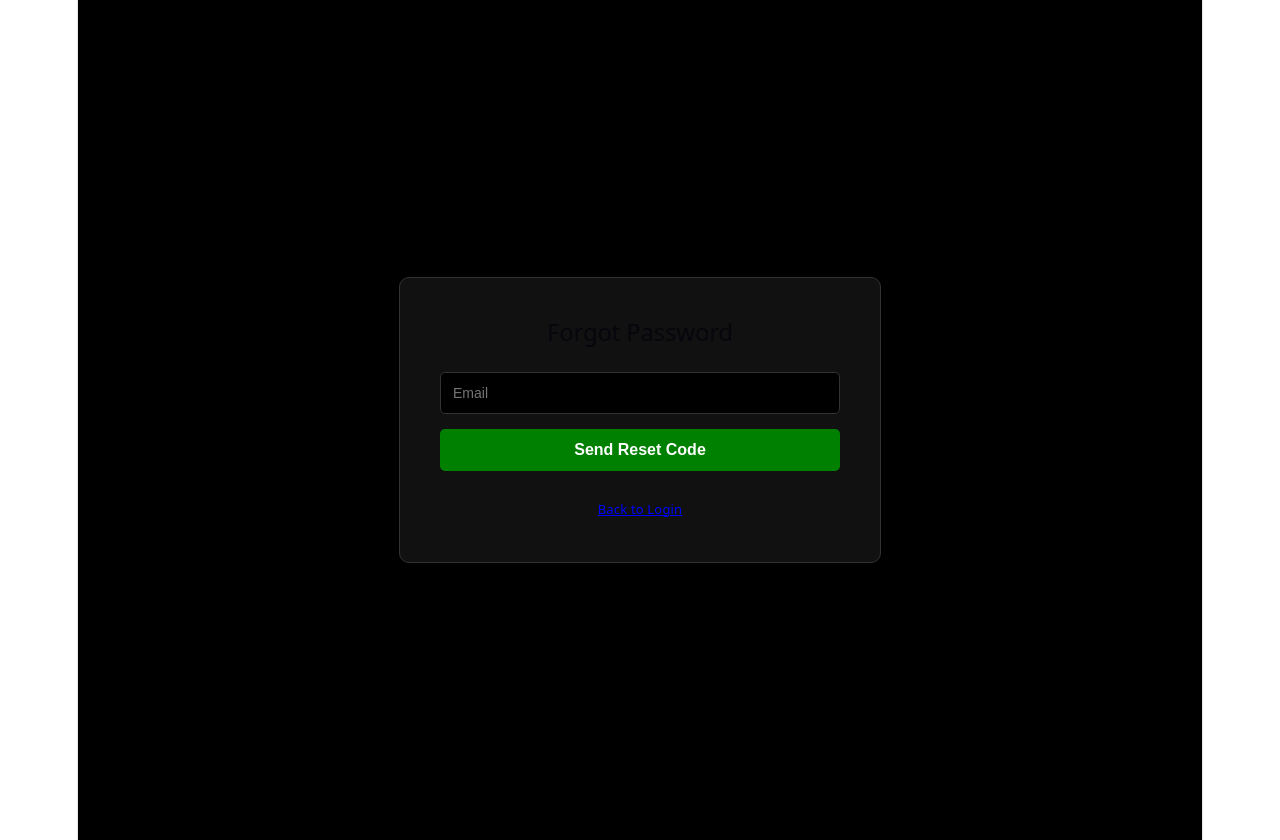
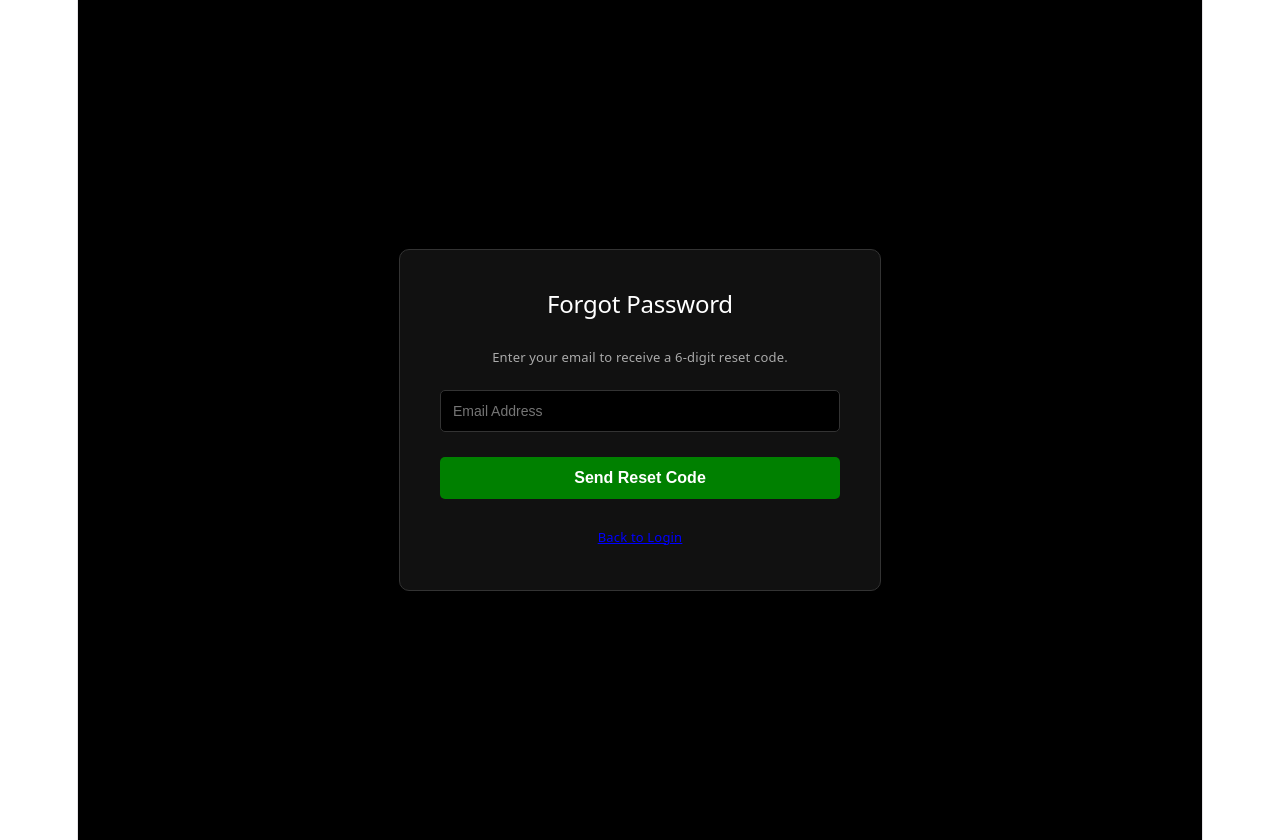
Before and after one commit to EmmanuelMose/MyPortfolioAdminFrontend, a React (Vite) app: page /forgot-password in a window 1280 px wide. Built offline with nearby package versions, Linux system fonts and the light colour scheme; no server answers.

Commit message:
updated pages codes

```diff
--- a/src/dashboad/pages/ForgetPassword.css
+++ b/src/dashboad/pages/ForgetPassword.css
@@ -21,6 +21,20 @@
 .auth-form h2 {
   text-align: center;
   margin-bottom: 10px;
+  color: #fff;
+}
+
+.form-step {
+  display: flex;
+  flex-direction: column;
+  gap: 15px;
+}
+
+.step-text {
+  font-size: 13px;
+  color: #aaa;
+  text-align: center;
+  margin-bottom: 5px;
 }
 
 .auth-form input {
@@ -49,7 +63,12 @@
   transition: 0.3s;
 }
 
-.auth-form button:hover {
+.auth-form button:disabled {
+  background-color: #004d00;
+  cursor: not-allowed;
+}
+
+.auth-form button:hover:not(:disabled) {
   background-color: #006400;
 }
 
--- a/src/dashboad/pages/ForgetPassword.tsx
+++ b/src/dashboad/pages/ForgetPassword.tsx
@@ -1,45 +1,115 @@
 import { useState } from 'react';
 import { useNavigate, Link } from 'react-router-dom';
-import { forgotPassword } from '../../Features/auth/auth';
+import { forgotPassword, resetPassword } from '../../Features/auth/auth';
 import './ForgetPassword.css';
 
 const ForgotPassword = () => {
+  const [step, setStep] = useState(1);
   const [email, setEmail] = useState('');
+  const [code, setCode] = useState('');
+  const [newPassword, setNewPassword] = useState('');
+  const [confirmPassword, setConfirmPassword] = useState('');
+
   const [error, setError] = useState('');
   const [success, setSuccess] = useState('');
+  const [loading, setLoading] = useState(false);
+
   const navigate = useNavigate();
 
-  const handleSubmit = async (e: React.FormEvent) => {
+  const handleSendCode = async (e: React.FormEvent) => {
     e.preventDefault();
     setError('');
     setSuccess('');
+    setLoading(true);
     try {
       await forgotPassword(email);
       setSuccess('Reset code sent to your email');
-      setTimeout(() => navigate('/reset-password'), 2000);
+      setStep(2);
     } catch (err: any) {
       setError(err.response?.data?.message || 'Failed to send code');
+    } finally {
+      setLoading(false);
+    }
+  };
+
+  const handleResetPassword = async (e: React.FormEvent) => {
+    e.preventDefault();
+    setError('');
+    setSuccess('');
+
+    if (newPassword !== confirmPassword) {
+      setError('Passwords do not match');
+      return;
+    }
+
+    setLoading(true);
+    try {
+      await resetPassword(email, code, newPassword);
+      setSuccess('Password reset successfully. Redirecting to login...');
+      setTimeout(() => navigate('/login'), 2000);
+    } catch (err: any) {
+      setError(err.response?.data?.message || 'Failed to reset password');
+    } finally {
+      setLoading(false);
     }
   };
 
   return (
     <div className="auth-page">
-      <form className="auth-form" onSubmit={handleSubmit}>
+      <div className="auth-form">
         <h2>Forgot Password</h2>
+
         {error && <p className="error-msg">{error}</p>}
         {success && <p className="success-msg">{success}</p>}
+
+        {step === 1 ? (
+          <form onSubmit={handleSendCode} className="form-step">
+            <p className="step-text">Enter your email to receive a 6-digit reset code.</p>
             <input
               type="email"
-          placeholder="Email"
+              placeholder="Email Address"
               value={email}
               onChange={(e) => setEmail(e.target.value)}
               required
             />
-        <button type="submit">Send Reset Code</button>
+            <button type="submit" disabled={loading}>
+              {loading ? 'Sending...' : 'Send Reset Code'}
+            </button>
+          </form>
+        ) : (
+          <form onSubmit={handleResetPassword} className="form-step">
+            <p className="step-text">Enter the code sent to <strong>{email}</strong> and your new password.</p>
+            <input
+              type="text"
+              placeholder="6-Digit Code"
+              value={code}
+              onChange={(e) => setCode(e.target.value)}
+              required
+            />
+            <input
+              type="password"
+              placeholder="New Password"
+              value={newPassword}
+              onChange={(e) => setNewPassword(e.target.value)}
+              required
+            />
+            <input
+              type="password"
+              placeholder="Confirm New Password"
+              value={confirmPassword}
+              onChange={(e) => setConfirmPassword(e.target.value)}
+              required
+            />
+            <button type="submit" disabled={loading}>
+              {loading ? 'Resetting...' : 'Reset Password'}
+            </button>
+          </form>
+        )}
+
         <div className="auth-links">
           <Link to="/login">Back to Login</Link>
         </div>
-      </form>
+      </div>
     </div>
   );
 };
--- a/src/dashboad/pages/Login.css
+++ b/src/dashboad/pages/Login.css
@@ -21,6 +21,7 @@
 .auth-form h2 {
   text-align: center;
   margin-bottom: 10px;
+  color: #fff;
 }
 
 .auth-form input {
--- a/src/dashboad/pages/Login.tsx
+++ b/src/dashboad/pages/Login.tsx
@@ -29,7 +29,7 @@ const Login = () => {
         {error && <p className="error-msg">{error}</p>}
         <input
           type="email"
-          placeholder="Email"
+          placeholder="Email Address"
           value={email}
           onChange={(e) => setEmail(e.target.value)}
           required
--- a/src/dashboad/pages/Register.css
+++ b/src/dashboad/pages/Register.css
@@ -22,6 +22,7 @@
 .auth-form h2 {
   text-align: center;
   margin-bottom: 10px;
+  color: #fff;
 }
 
 .auth-form input {
@@ -48,6 +49,7 @@
   font-weight: 600;
   cursor: pointer;
   transition: 0.3s;
+  margin-top: 10px;
 }
 
 .auth-form button:hover {
--- a/src/dashboad/pages/Register.tsx
+++ b/src/dashboad/pages/Register.tsx
@@ -38,7 +38,7 @@ const Register = () => {
         <input type="text" name="firstName" placeholder="First Name" onChange={handleChange} required />
         <input type="text" name="middleName" placeholder="Middle Name (Optional)" onChange={handleChange} />
         <input type="text" name="lastName" placeholder="Last Name" onChange={handleChange} required />
-        <input type="email" name="email" placeholder="Email" onChange={handleChange} required />
+        <input type="email" name="email" placeholder="Email Address" onChange={handleChange} required />
         <input type="tel" name="phoneNumber" placeholder="Phone Number" onChange={handleChange} required />
         <input type="password" name="password" placeholder="Password" onChange={handleChange} required />
         <button type="submit">Register</button>
```
Lines whose indentation alone changed are shown as unchanged.
